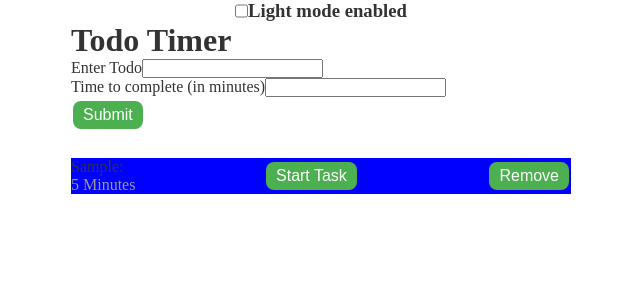
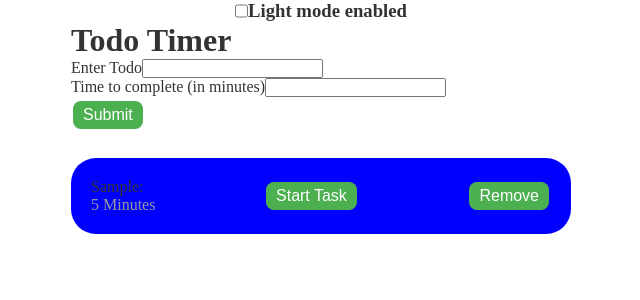
Before and after one commit to PhilippeRoemer/TodoTimer, a React (Create React App) app: page / in a window 1280 px wide. Both pictures are taken after typing "Sample", "5" into the empty fields and a click on the button "Submit". Shown: the top 300 px of the page, without its empty margins (319-959 px from the left). Built offline with nearby package versions, Linux system fonts and the light colour scheme.

Commit message:
Task list styled and updated

```diff
--- a/src/App.css
+++ b/src/App.css
@@ -75,6 +75,8 @@ button {
     display: flex;
     justify-content: space-between;
     align-items: center;
+    border-radius: 25px;
+    padding: 20px;
 }
 
 .hideDiv {
--- a/src/components/TodoItem.js
+++ b/src/components/TodoItem.js
@@ -31,7 +31,7 @@ function TodoItem({ text, time, todo, todoItems, setTodoItems }) {
                 <div>
                     {text}: <br /> <span className="taskTime">{time} Minutes</span>
                 </div>
-                <div className={`todo-item ${todo.completed ? "hideDiv" : ""}`}>
+                <div className={`todo-item-hide ${todo.completed ? "hideDiv" : ""}`}>
                     <button onClick={() => setModalIsOpen(true)}>Start Task</button>
                 </div>
                 <button onClick={deleteHandler}>Remove</button>
@@ -41,7 +41,7 @@ function TodoItem({ text, time, todo, todoItems, setTodoItems }) {
                 <p>Task Time: {time} Minutes</p>
 
                 <Timer initialTime={setTime} startImmediately={true} direction="backward" lastUnit="m">
-                    {({ start, resume, pause, stop, reset }) => (
+                    {() => (
                         <React.Fragment>
                             <div>
                                 <p>
```
